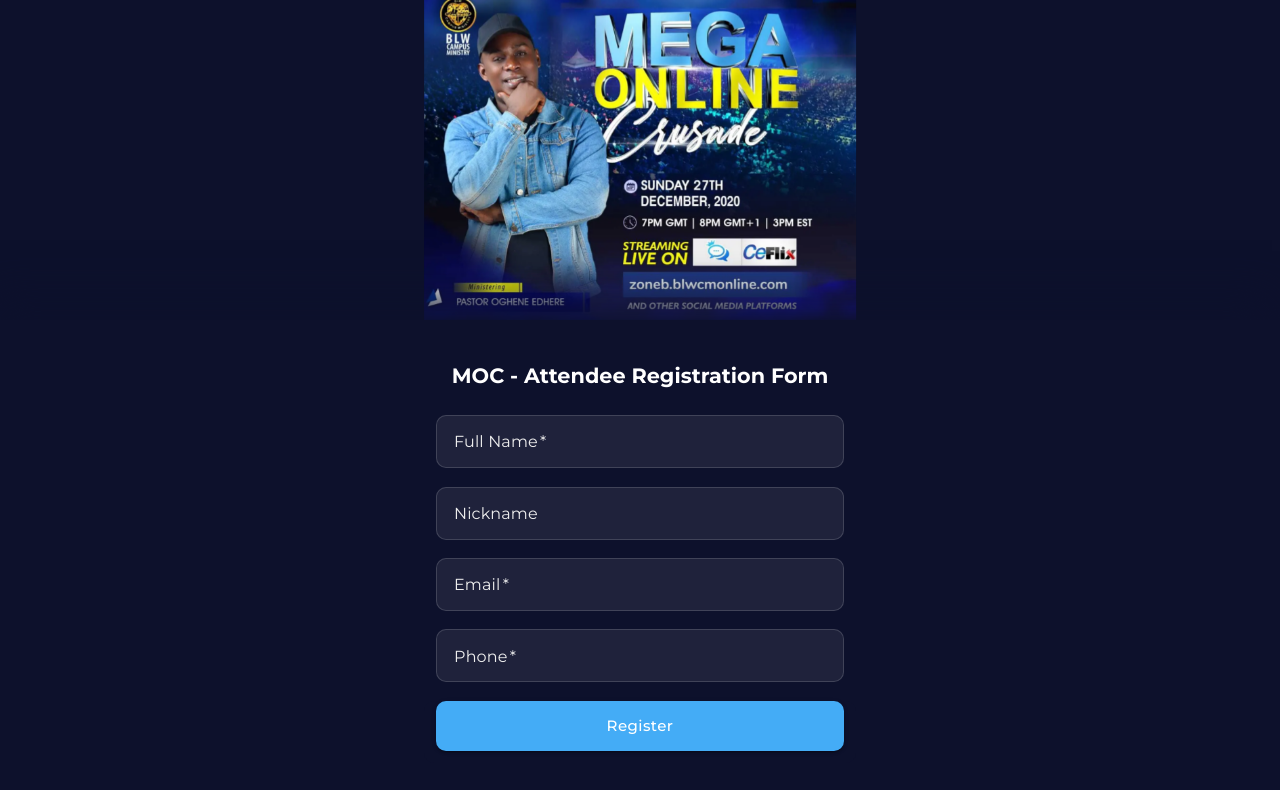
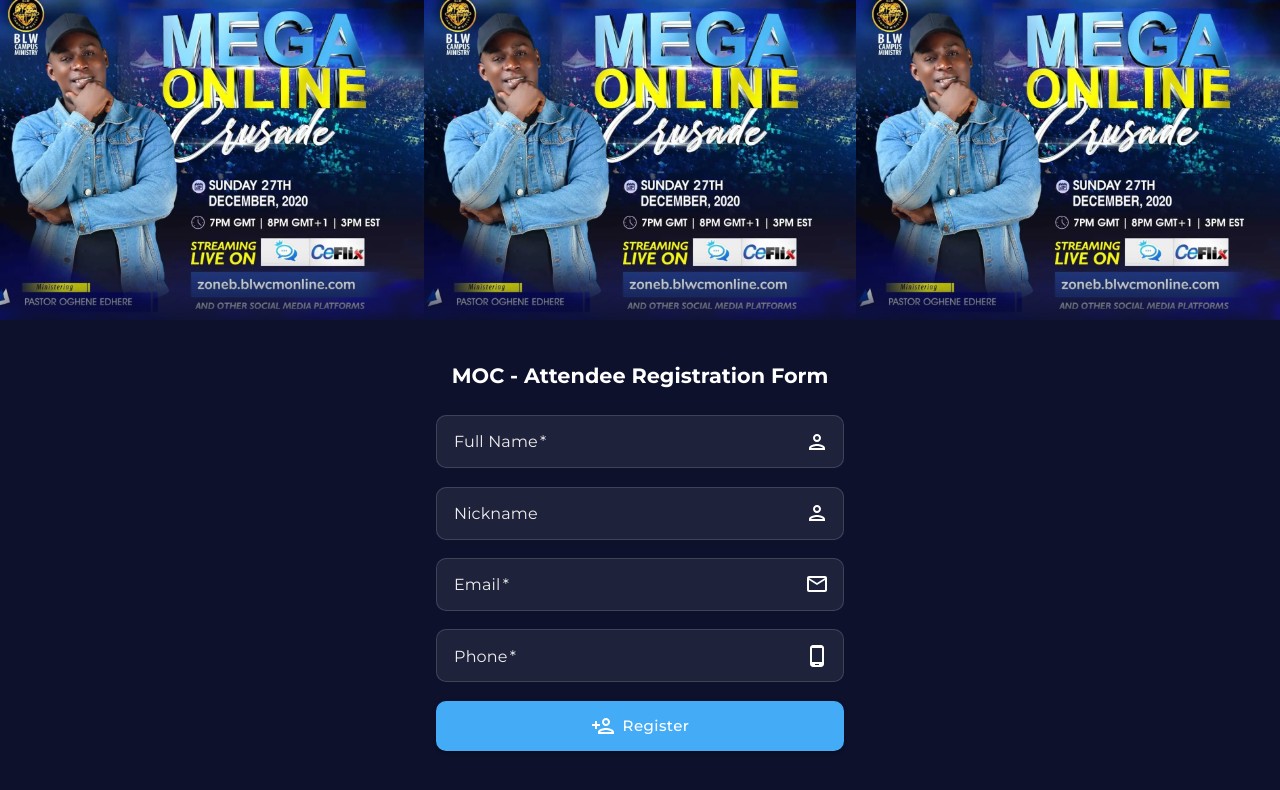
Before and after one commit to power-f-GOD/mega-online-crusade, a React (Create React App) app: page / in a window 1280 px wide. Shown: the top 790 px of the page. Built offline with nearby package versions, Linux system fonts and the light colour scheme.

Commit message:
Quick fix: Add input adornments.

```diff
--- a/package.json
+++ b/package.json
@@ -1,5 +1,5 @@
 {
-  "name": "speech-to-text",
+  "name": "mega-online-crusade",
   "version": "0.1.0",
   "private": false,
   "main": "./index.tsx",
@@ -42,7 +42,7 @@
     "deploy": "git checkout master && git pull origin master && git merge dev && git push origin master"
   },
   "eslintConfig": {
-    "extends": "speech-to-text"
+    "extends": "mega-online-crusade"
   },
   "browserslist": {
     "production": [
--- a/src/App.tsx
+++ b/src/App.tsx
@@ -13,8 +13,13 @@
 import Snackbar from '@material-ui/core/Snackbar';
 import MuiAlert from '@material-ui/lab/Alert';
 import CircularProgress from '@material-ui/core/CircularProgress';
+import InputAdornment from '@material-ui/core/InputAdornment';
+import PersonIcon from '@material-ui/icons/PersonOutlined';
+import MailIcon from '@material-ui/icons/MailOutlined';
+import PhoneAndroidRoundedIcon from '@material-ui/icons/PhoneAndroidOutlined';
+import PersonAddOutlinedIcon from '@material-ui/icons/PersonAddOutlined';
 
-export const refs = {
+const refs = {
   full_name: createRef<HTMLInputElement>(),
   nickname: createRef<HTMLInputElement>(),
   phone: createRef<HTMLInputElement>(),
@@ -24,6 +29,7 @@
   // departmentInput: createRef<HTMLInputElement>(),
   // levelInput: createRef<HTMLInputElement>()
 };
+const formRef = createRef<HTMLFormElement>();
 
 const App = () => {
   const [validation, setValidation] = useState({
@@ -201,9 +207,7 @@
 
           //reset form
           if (!error) {
-            for (const ref in refs) {
-              (refs as any)[ref].current.value = '';
-            }
+            ((formRef.current as HTMLFormElement) ?? {}).reset();
           }
         }
       )
@@ -236,7 +240,8 @@
           className='d-flex justify-content-center  flex-column slide-in-bottom'
           noValidate
           autoComplete='on'
-          onSubmit={(e: any) => e.preventDefault()}>
+          onSubmit={(e: any) => e.preventDefault()}
+          ref={formRef}>
           <h1 className='text-center mb-4 mt-4 px-2'>
             MOC - Attendee Registration Form
           </h1>
@@ -255,6 +260,13 @@
                 fullWidth
                 onChange={handleInputChange}
                 inputProps={inputProps}
+                InputProps={{
+                  endAdornment: (
+                    <InputAdornment position='end'>
+                      <PersonIcon />
+                    </InputAdornment>
+                  )
+                }}
               />
             </Col>
             <Col xs={12} className='text-field-container'>
@@ -270,6 +282,13 @@
                 fullWidth
                 onChange={handleInputChange}
                 inputProps={inputProps}
+                InputProps={{
+                  endAdornment: (
+                    <InputAdornment position='end'>
+                      <PersonIcon />
+                    </InputAdornment>
+                  )
+                }}
               />
             </Col>
             <Col xs={12} className='text-field-container'>
@@ -287,6 +306,13 @@
                 type='email'
                 onChange={handleInputChange}
                 inputProps={inputProps}
+                InputProps={{
+                  endAdornment: (
+                    <InputAdornment position='end'>
+                      <MailIcon />
+                    </InputAdornment>
+                  )
+                }}
               />
             </Col>
             <Col xs={12} className='text-field-container'>
@@ -304,6 +330,13 @@
                 fullWidth
                 onChange={handleInputChange}
                 inputProps={inputProps}
+                InputProps={{
+                  endAdornment: (
+                    <InputAdornment position='end'>
+                      <PhoneAndroidRoundedIcon />
+                    </InputAdornment>
+                  )
+                }}
               />
             </Col>
             <Col xs={12} className='text-field-container button-wrapper'>
@@ -328,7 +361,9 @@
                     />
                   </>
                 ) : (
-                  'Register'
+                  <>
+                    <PersonAddOutlinedIcon className='mr-2' /> Register
+                  </>
                 )}
               </Button>
             </Col>
@@ -339,7 +374,7 @@
       <Snackbar
         open={snackbarState.open}
         autoHideDuration={6000}
-        anchorOrigin={{ vertical: 'top', horizontal: 'center' }}
+        anchorOrigin={{ vertical: 'bottom', horizontal: 'center' }}
         onClose={handleCloseSnackbar}>
         <MuiAlert
           elevation={6}
--- a/src/styles/App.scss
+++ b/src/styles/App.scss
@@ -32,7 +32,8 @@
 .top-banner {
   height: 20rem;
   max-height: 50vh;
-  width: $app-width;
+  // width: $app-width;
+  width: 100%;
   max-width: 100%;
   background: {
     position: center;
```
